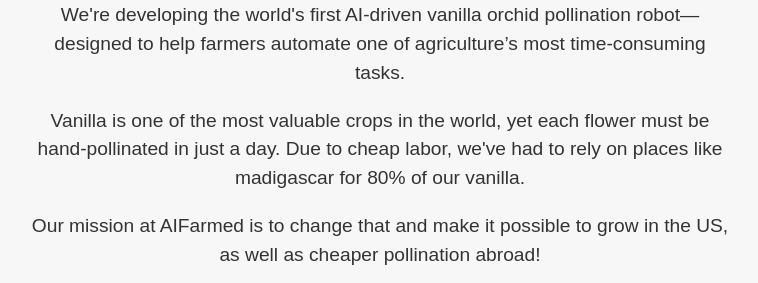
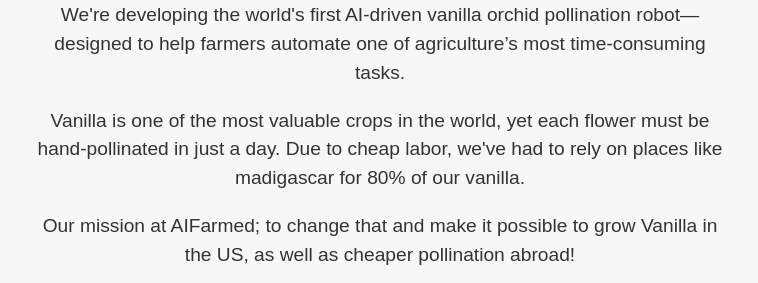
Before and after one commit to dredel22/aifarmed-landing, a plain HTML site: page index.html in a window 1280 px wide. Shown: the part 517-800 px from the top of the page, without its empty margins (260-1018 px from the left). Drawn offline with Linux system fonts and the light colour scheme.

Commit message:
Update index.html

```diff
--- a/index.html
+++ b/index.html
@@ -63,7 +63,7 @@
       Vanilla is one of the most valuable crops in the world, yet each flower must be hand-pollinated in just a day. Due to cheap labor, we've had to rely on places like madigascar for 80% of our vanilla.
     </p>
     <p>
-       Our mission at AIFarmed is to change that and make it possible to grow in the US, as well as cheaper pollination abroad!
+       Our mission at AIFarmed; to change that and make it possible to grow Vanilla in the US, as well as cheaper pollination abroad!
     </p>
     </p>
       <!-- New CTA Button -->
```
